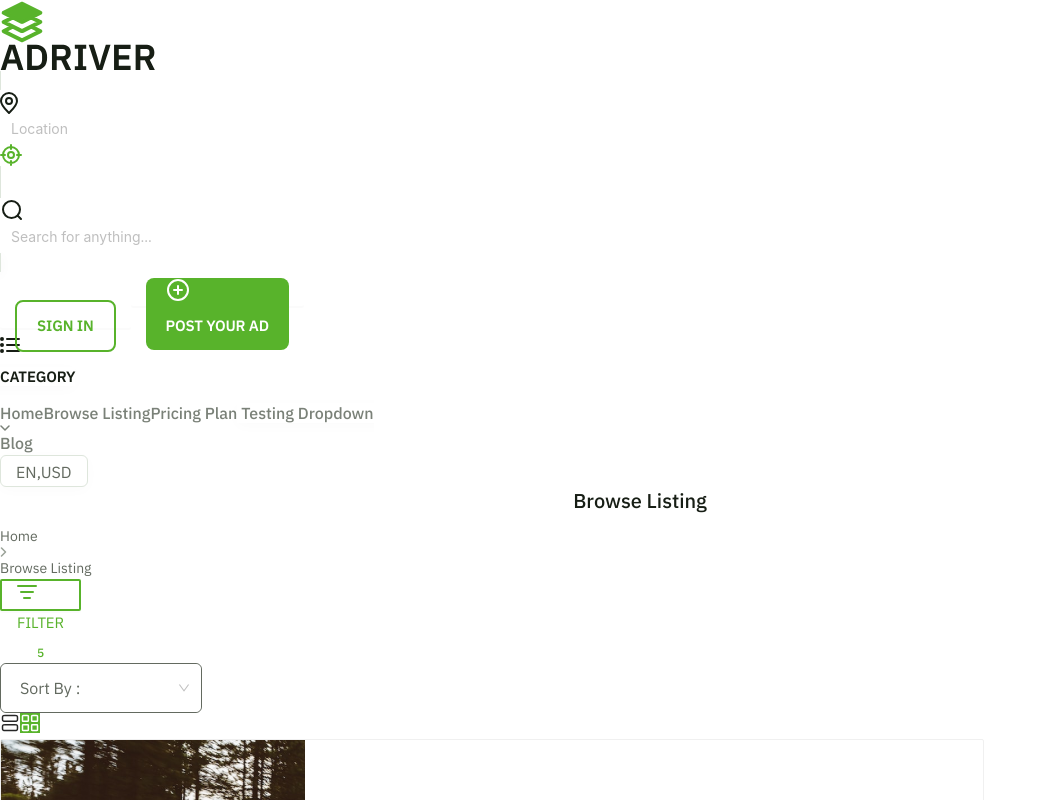
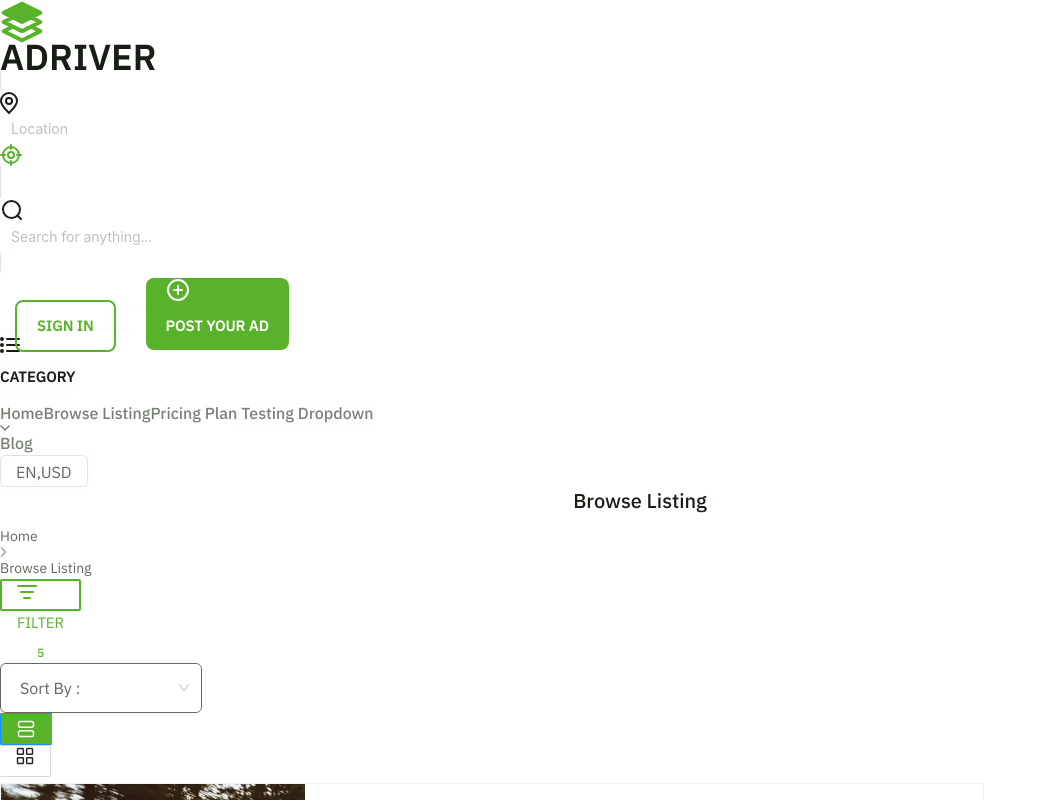
Before and after one commit to Rakib0101/vue-ant, a Vue app: page / in a window 1280 px wide. Shown: the top 800 px of the page, without its empty margins (0-1047 px from the left). Built offline with nearby package versions, Linux system fonts and the light colour scheme.

Commit message:
add: Tab is functional

```diff
--- a/src/components/Tab.vue
+++ b/src/components/Tab.vue
@@ -1,29 +1,54 @@
 <template>
-  <div class="flex gap-[6px] border border-[#DEE5DC]  w-fit p-[6px] rounded-[6px]">
-    <button :class="{ activeTab: !isActive }" class="p-2 rounded border-none">
-      <Row />
-    </button>
-    <button :class="{ activeTab: isActive }" class="p-2 rounded border-none">
-      <Grid />
-    </button>
+  <div>
+    <a-radio-group v-model:value="value" class="flex gap-[8px] border-2 border-[#32B32B]  w-fit p-[6px] rounded-[6px]">
+      <a-radio-button @click="listOrgrid" class="p-2 rounded border-none tab" value="list">
+        <Row />
+      </a-radio-button>
+      <a-radio-button @click="listOrgrid" class="p-2 rounded border-none tab" value="grid">
+        <Grid />
+      </a-radio-button>
+    </a-radio-group>
   </div>
 </template>
-<script lang="ts">
-import { defineComponent } from 'vue';
+<script>
+import { defineComponent, ref } from 'vue';
 import Row from './icons/card-icons/row.vue';
 import Grid from './icons/card-icons/grid.vue';
 export default defineComponent({
   setup() {
+    const value = ref('list')
     return {
-      isActive: true
+      value
+
     };
+  },
+  methods: {
+    listOrgrid() {
+      const View = this.value
+      this.$emit('view', View);
+    }
   },
   components: { Row, Grid }
 });
 </script>
 <style>
-.activeTab {
-  background-color: #58B32B;
-  color: white;
+.ant-radio-button-wrapper:not(.ant-radio-button-wrapper-checked).tab:hover {
+  color: #58B32B !important;
+}
+
+.ant-radio-button-wrapper::before {
+  display: none !important;
+}
+
+.ant-radio-button-wrapper-checked:not(.tabActive) {
+  color: aliceblue !important;
+}
+
+
+.ant-radio-button-wrapper-checked:not(.ant-radio-button-wrapper-disabled) {
+  background-color: #58B32B !important;
+  color: white !important;
+  display: flex;
+  align-items: center;
 }
 </style>
--- a/src/views/FilterComponent.vue
+++ b/src/views/FilterComponent.vue
@@ -29,8 +29,20 @@ export default defineComponent({
             filters: [],
             value1: ref('Sort By :'),
             options1,
+            isView: true
         };
     },
+    methods: {
+        onView() {
+            this.whatView()
+        },
+        whatView() {
+            this.isView = !this.isView
+        }
+    },
+    mounted() {
+        this.whatView()
+    }
 });
 </script>
 
@@ -55,7 +67,7 @@ export default defineComponent({
                         </a-select>
                         <!-- selected -->
                         <div class="tab">
-                            <Tab />
+                            <Tab @view="onView" />
                         </div>
                     </div>
                 </div>
@@ -64,8 +76,8 @@ export default defineComponent({
                         Active Filters : {{ filters }}
                     </p>
                 </div>
-                <Card />
-                <category-card></category-card>
+                <Card v-if="!isView" />
+                <category-card v-else></category-card>
             </div>
         </section>
     </main>
```
